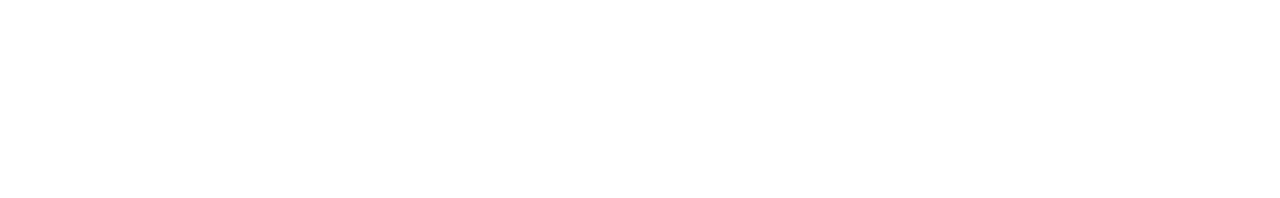
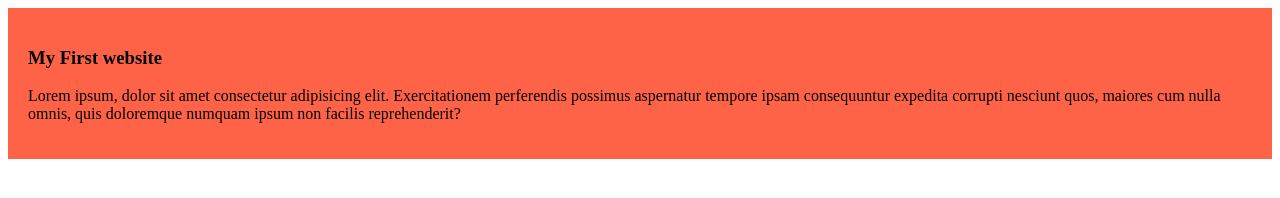
Before and after one commit to tanvirahamed321/My-simple-website, a plain HTML site: page Index.html in a window 1280 px wide. Drawn offline with Linux system fonts and the light colour scheme.

Commit message:
added the first blog

```diff
--- a/Index.html
+++ b/Index.html
@@ -4,8 +4,14 @@
     <meta charset="UTF-8">
     <meta name="viewport" content="width=device-width, initial-scale=1.0">
     <title>My Simple website</title>
+    <link rel="stylesheet" href="style.css">
 </head>
 <body>
+    <div>
+        <h3>My First website</h3>
+        <p>Lorem ipsum, dolor sit amet consectetur adipisicing elit. Exercitationem perferendis possimus aspernatur tempore ipsam consequuntur expedita corrupti nesciunt quos, maiores cum nulla omnis, quis doloremque numquam ipsum non facilis reprehenderit?</p>
 
+
+    </div>
 </body>
 </html>
--- /dev/null
+++ b/style.css
@@ -0,0 +1,4 @@
+div{
+    background-color: tomato;
+    padding: 20px;
+}
```
